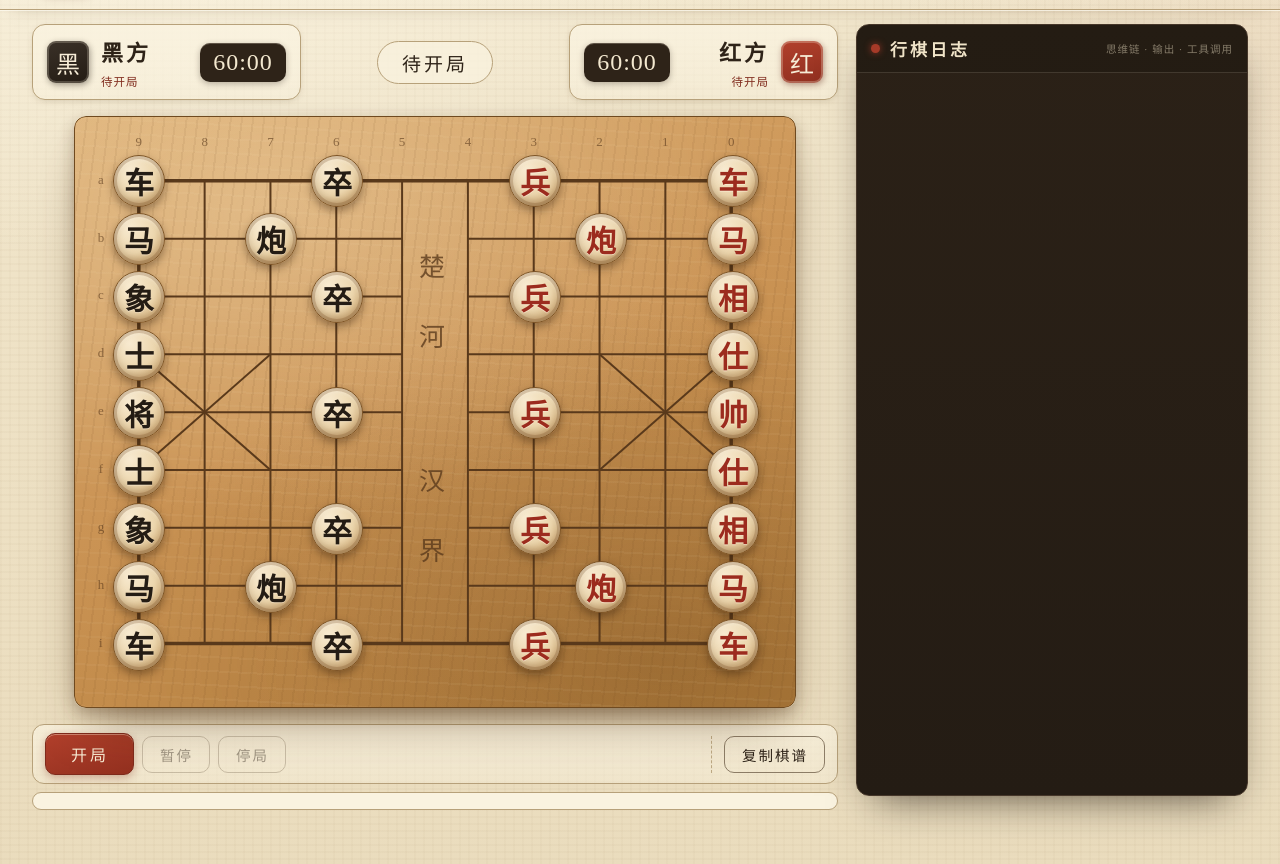
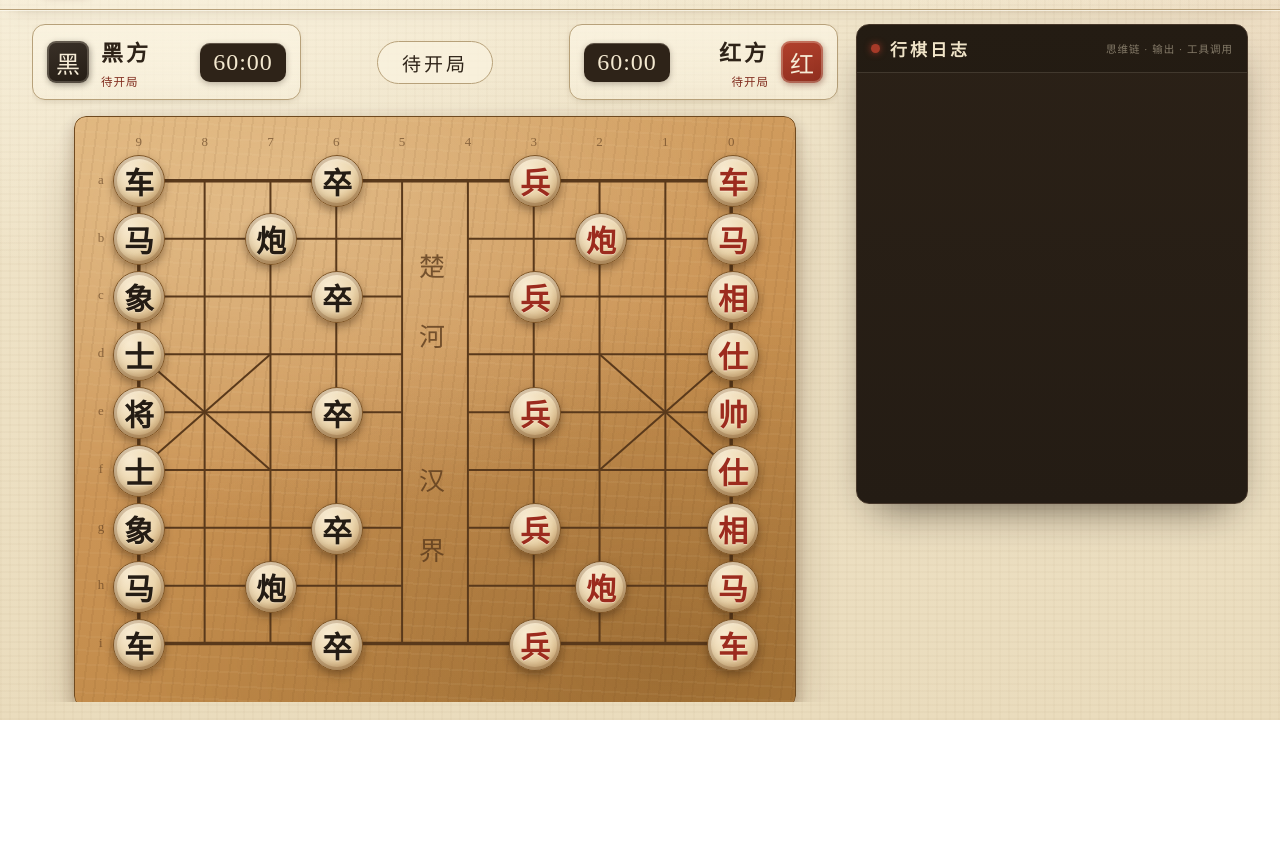
Before and after one commit to keyblues/chinese-chess-ai-arena, a website with bundled scripts: page index.html in a window 1280 px wide. Shown: the part 80-944 px from the top of the page. After the commit the page ends 800 px from the top, so only its background shows below. Built offline with nearby package versions, Linux system fonts and the light colour scheme.

Commit message:
桌面端改为 IDE 应用壳：整个应用锁定视口，棋局主区与行棋日志坞各自独立滚动；窄屏保持文档流

```diff
--- a/css/app.css
+++ b/css/app.css
@@ -122,11 +122,14 @@ button, input, textarea, select { font: inherit; color: inherit; }
 
 .solid-btn:disabled, .ghost-btn:disabled { opacity: 0.42; cursor: not-allowed; }
 
-/* ---------- 舞台（左主区 + 右日志坞，VSCode 式） ---------- */
+/* ---------- 舞台（左主区 + 右日志坞，VSCode 式） ----------
+   桌面端：整个应用锁定视口，主区与日志坞各自独立滚动；
+   窄屏：退化为文档流，日志坞跟在主区下方。 */
 .workbench {
   flex: 1;
+  min-height: 0;
   display: grid;
-  grid-template-columns: minmax(0, 1fr) minmax(320px, 392px);
+  grid-template-columns: 1fr;
   gap: 18px;
   align-items: start;
   width: 100%;
@@ -141,6 +144,20 @@ button, input, textarea, select { font: inherit; color: inherit; }
   align-items: center;
   gap: 16px;
   min-width: 0;
+  min-height: 0;
+}
+
+@media (min-width: 1121px) {
+  .app { height: 100vh; }
+  .workbench {
+    grid-template-columns: minmax(0, 1fr) minmax(320px, 392px);
+    grid-template-rows: minmax(0, 1fr);
+    align-items: stretch;
+    overflow: hidden;
+    padding-bottom: 18px;
+  }
+  .arena { overflow-y: auto; }
+  .dock { max-height: none; }
 }
 
 /* ---------- 记分牌 ---------- */
@@ -460,11 +477,10 @@ button, input, textarea, select { font: inherit; color: inherit; }
 
 /* ---------- 行棋日志坞（VSCode 式侧栏） ---------- */
 .dock {
-  position: sticky;
-  top: 12px;
   display: flex;
   flex-direction: column;
-  height: calc(100vh - 28px);
+  height: auto;
+  max-height: 480px;
   border: 1px solid #46372a;
   border-radius: 13px;
   background: linear-gradient(180deg, #2b2117, #241c14);
@@ -705,16 +721,6 @@ textarea { min-height: 68px; resize: vertical; }
 }
 
 /* ---------- 响应式 ---------- */
-@media (max-width: 1120px) {
-  .workbench { grid-template-columns: 1fr; }
-  .dock {
-    position: static;
-    height: auto;
-    order: 2;
-  }
-  .dock-body { max-height: 360px; }
-}
-
 @media (max-width: 880px) {
   .scoreboard {
     grid-template-columns: 1fr;
```
